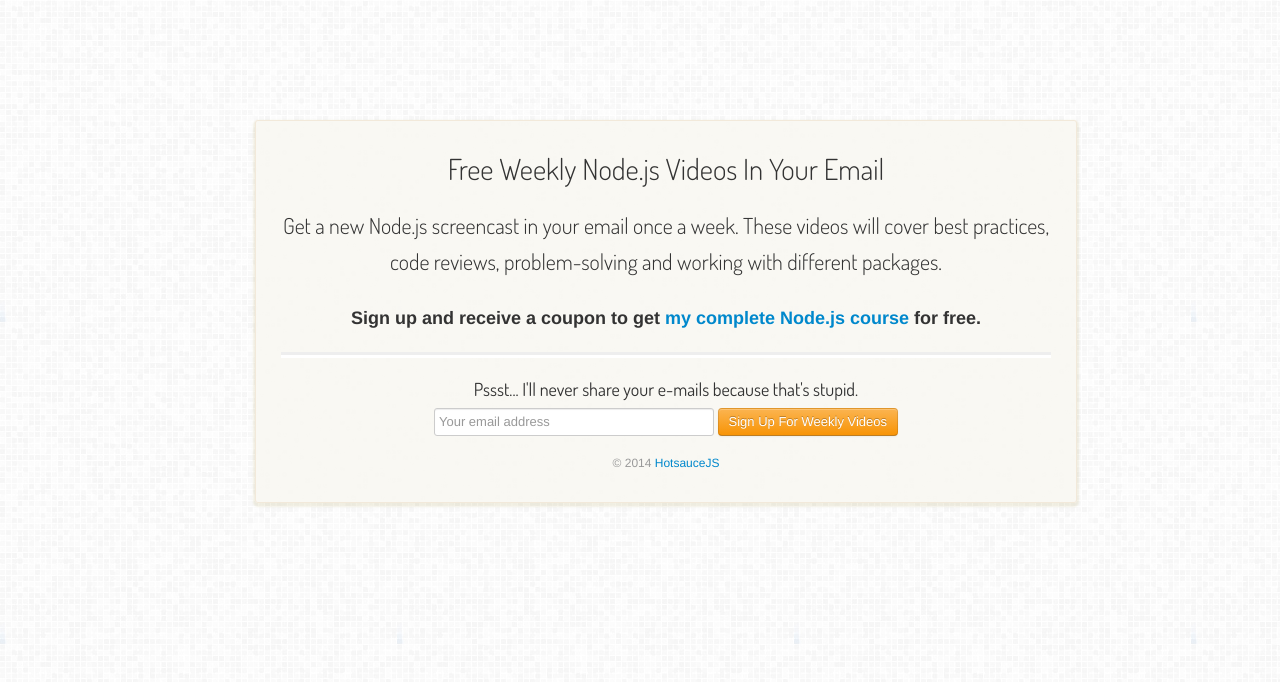
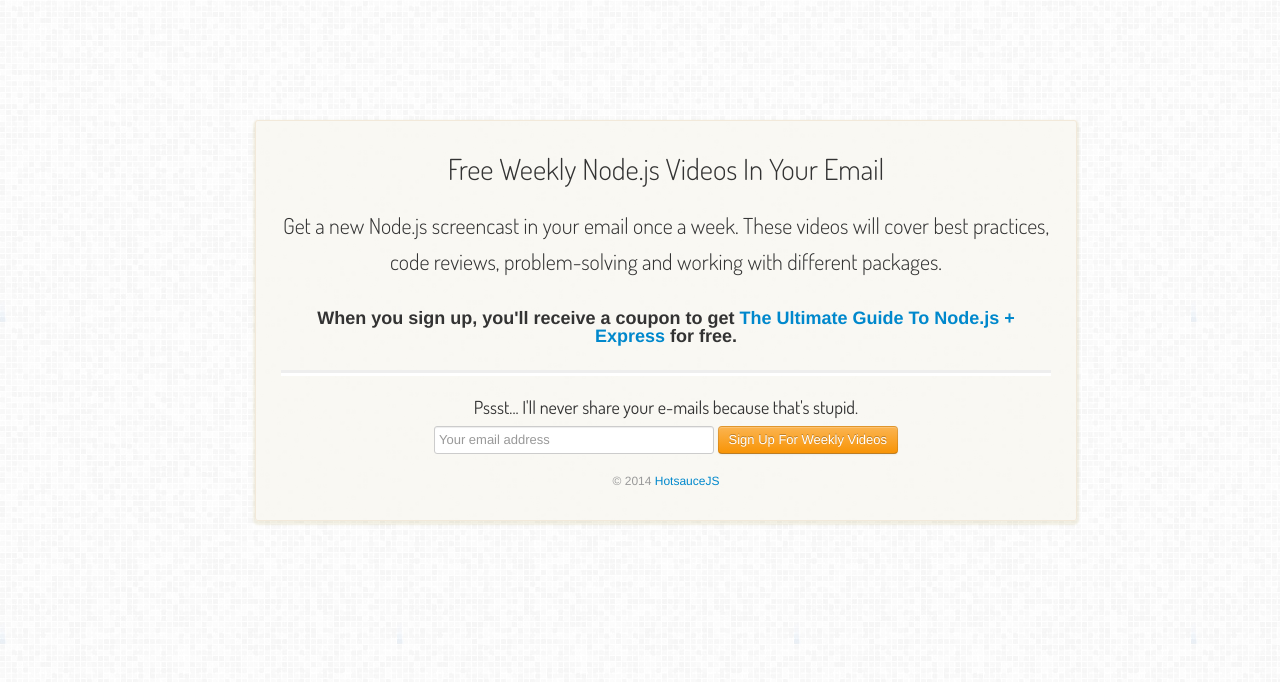
Before and after one commit to HotSauceJS/weekly-videos, a plain HTML site: page index.html in a window 1280 px wide. Drawn offline with Linux system fonts and the light colour scheme.

Commit message:
Updating more copy.

```diff
--- a/index.html
+++ b/index.html
@@ -26,7 +26,7 @@
             <h1>Free Weekly Node.js Videos In Your Email</h1>
             <h2>Get a new Node.js screencast in your email once a week. These videos will cover best practices, code reviews, problem-solving and working with different packages.</h2>
 
-            <h4>Sign up and receive a coupon to get <a href="https://www.udemy.com/the-ultimate-guide-to-nodejs-express/" target="_BLANK">my complete Node.js course</a> for free.</h4>
+            <h4>When you sign up, you'll receive a coupon to get <a href="https://www.udemy.com/the-ultimate-guide-to-nodejs-express/" target="_BLANK">The Ultimate Guide To Node.js + Express</a> for free.</h4>
             <hr />
 
             <div id="signup">
```
